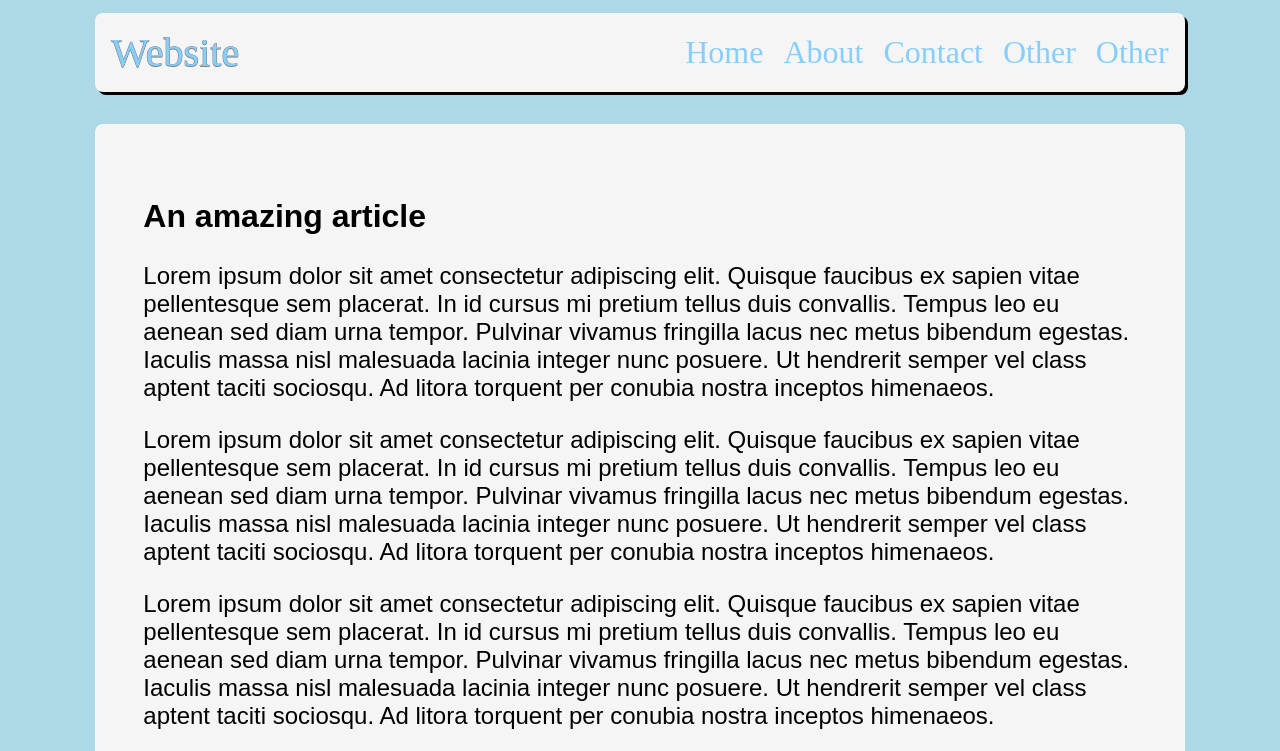
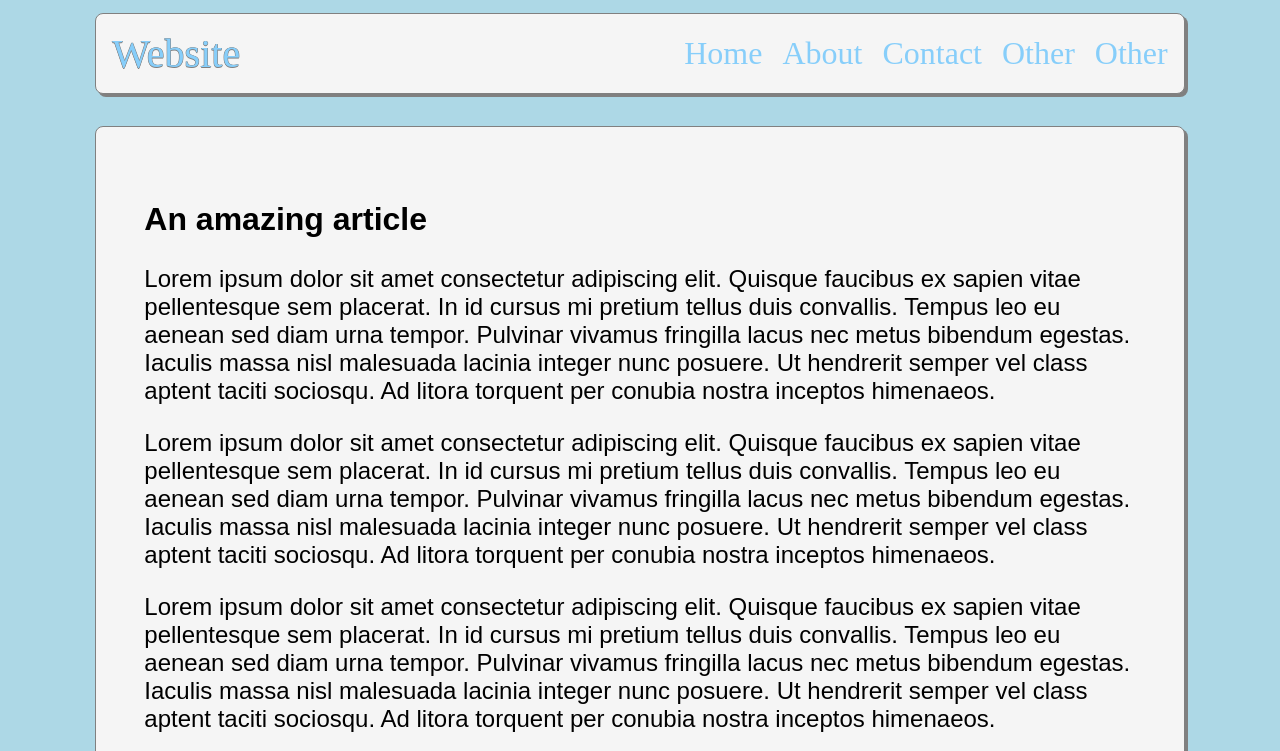
Before and after one commit to marcreed25/mobile-first, a plain HTML site: page index.html in a window 1280 px wide. Shown: the top 751 px of the page. Drawn offline with Linux system fonts and the light colour scheme.

Commit message:
Improve borders on header and article

```diff
--- a/style.css
+++ b/style.css
@@ -21,6 +21,14 @@ body {
     min-height: 100vh;
 }
 
+#middle > * {
+    border-style: solid;
+    border-radius: 8px;
+    border-width: 1px;
+    border-color: grey;
+    box-shadow: 3px 3px grey;
+}
+
 header {
     display: flex;
     justify-content: space-between;
@@ -28,10 +36,6 @@ header {
     font-size: 30px;
     background-color: #f5f5f5;
     padding: 1rem;
-    border-radius: 8px;
-    border-width: 5px;
-    border-color: black;
-    box-shadow: 3px 3px;
 }
 
 #title {
@@ -77,8 +81,6 @@ article {
     background-color: whitesmoke;
     height: auto;
     padding: 0.5rem;
-    border-radius: 8px;
-    border-width: 5px;
     /* border-color: grey; */
     /* rgba(255, 100, 100, 0.4); */
     font-family: arial;
```
